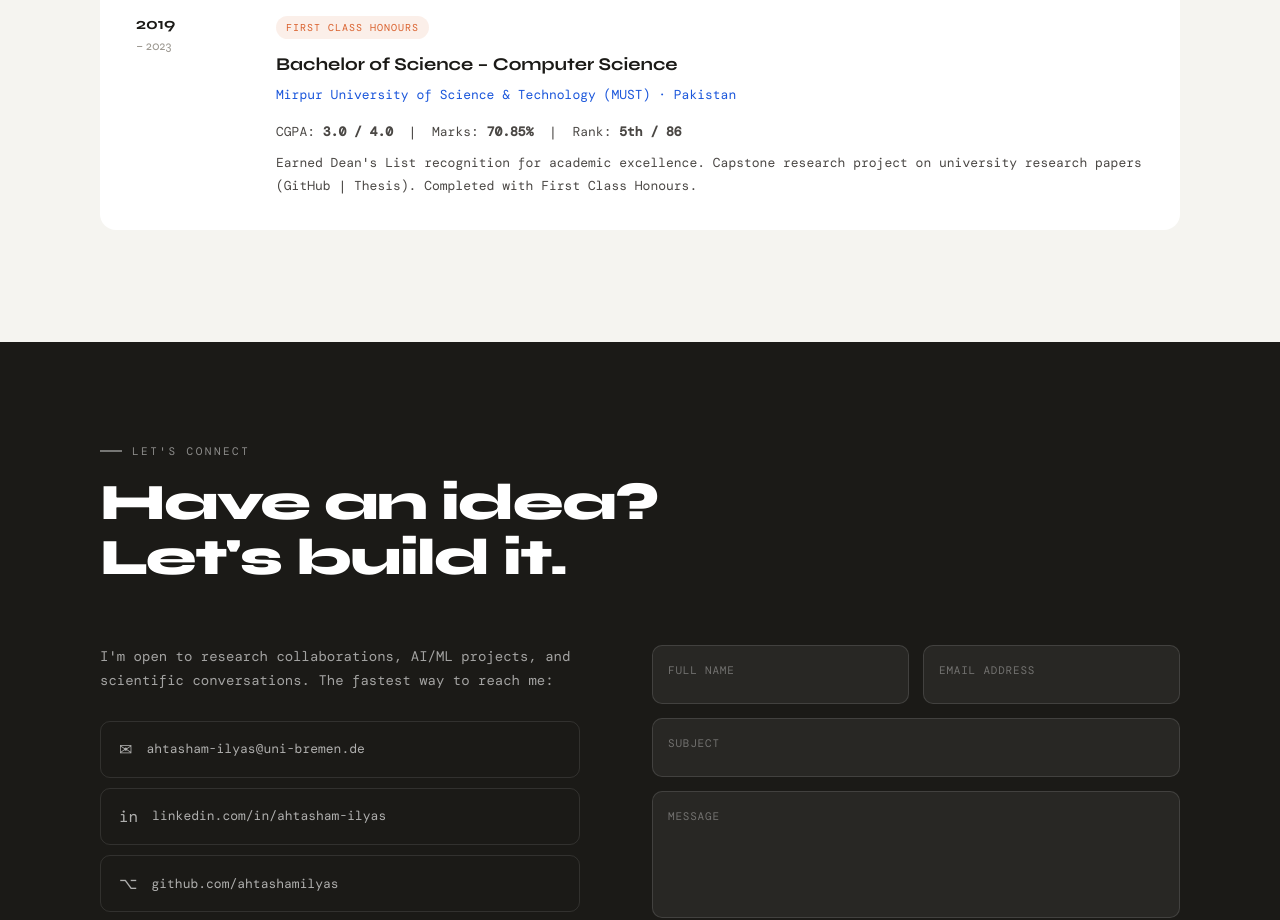
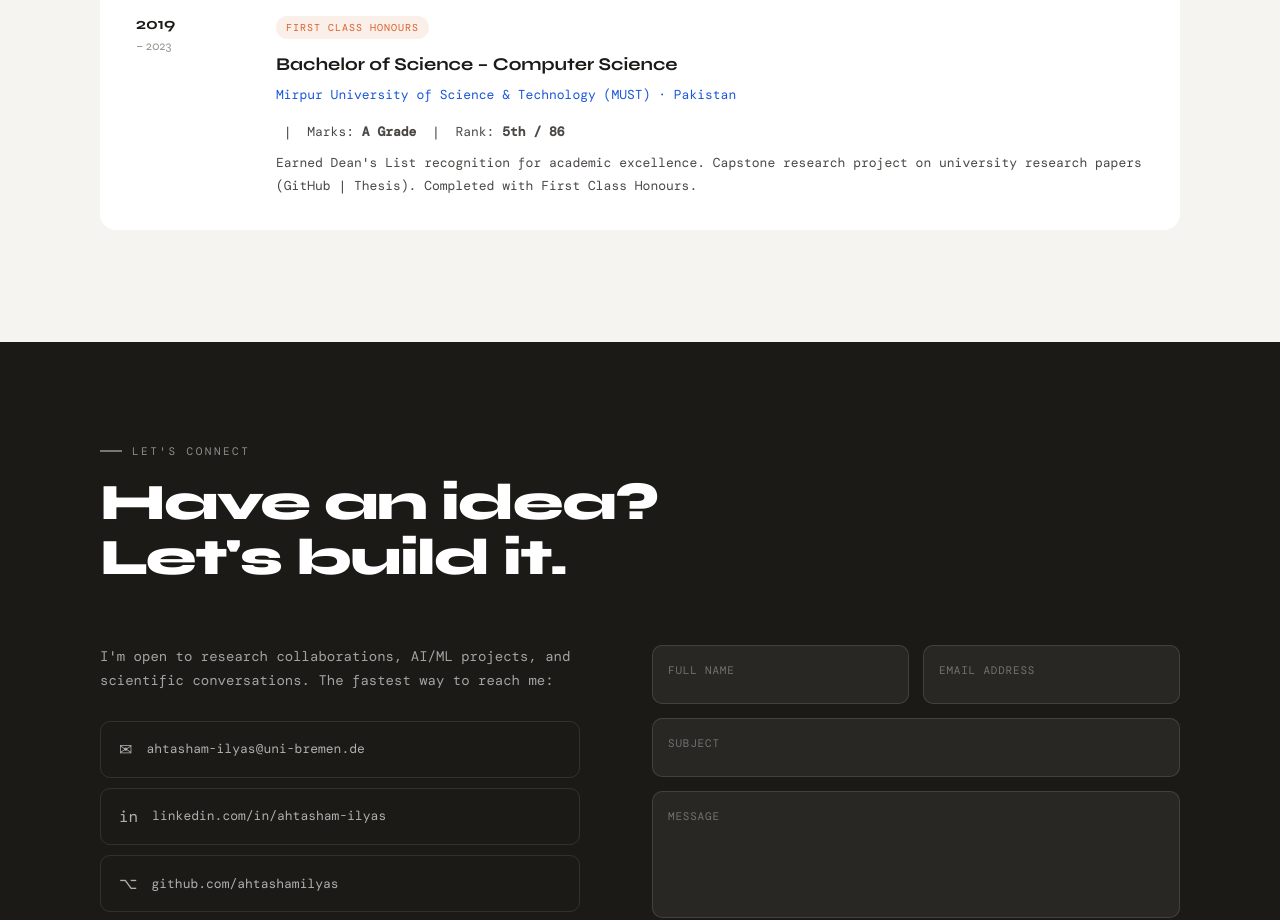
Before and after one commit to ahtashamilyas/ahtashamilyas.github.io, a website: page index.html in a window 1280 px wide. Shown: the part 7060-7980 px from the top of the page. Drawn offline with nearby package versions, Linux system fonts and the light colour scheme; animation ran at ten frames a second; a web font is replaced by a local one.

Commit message:
Update academic performance details in index.html

```diff
--- a/index.html
+++ b/index.html
@@ -531,7 +531,7 @@
             <h3>Bachelor of Science – Computer Science</h3>
             <p class="edu-inst">Mirpur University of Science & Technology (MUST) · Pakistan</p>
             <div class="edu-desc">
-              <p>CGPA: <strong>3.0 / 4.0</strong> &nbsp;|&nbsp; Marks: <strong>70.85%</strong> &nbsp;|&nbsp; Rank: <strong>5th / 86</strong></p>
+              <p></strong> &nbsp;|&nbsp; Marks: <strong>A Grade</strong> &nbsp;|&nbsp; Rank: <strong>5th / 86</strong></p>
               <p>Earned Dean's List recognition for academic excellence. Capstone research project on university research papers (GitHub | Thesis). Completed with First Class Honours.</p>
             </div>
           </div>
```
